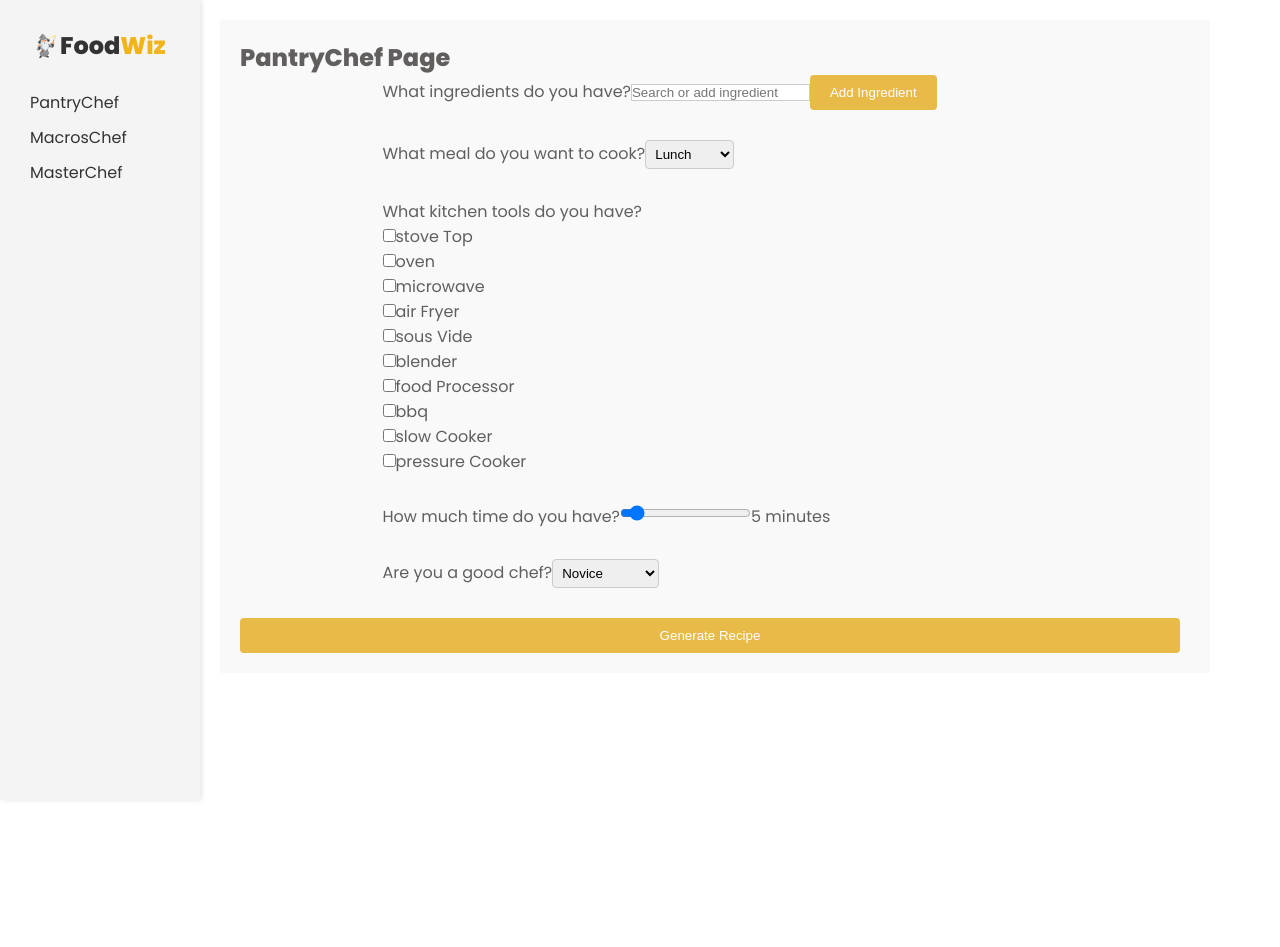
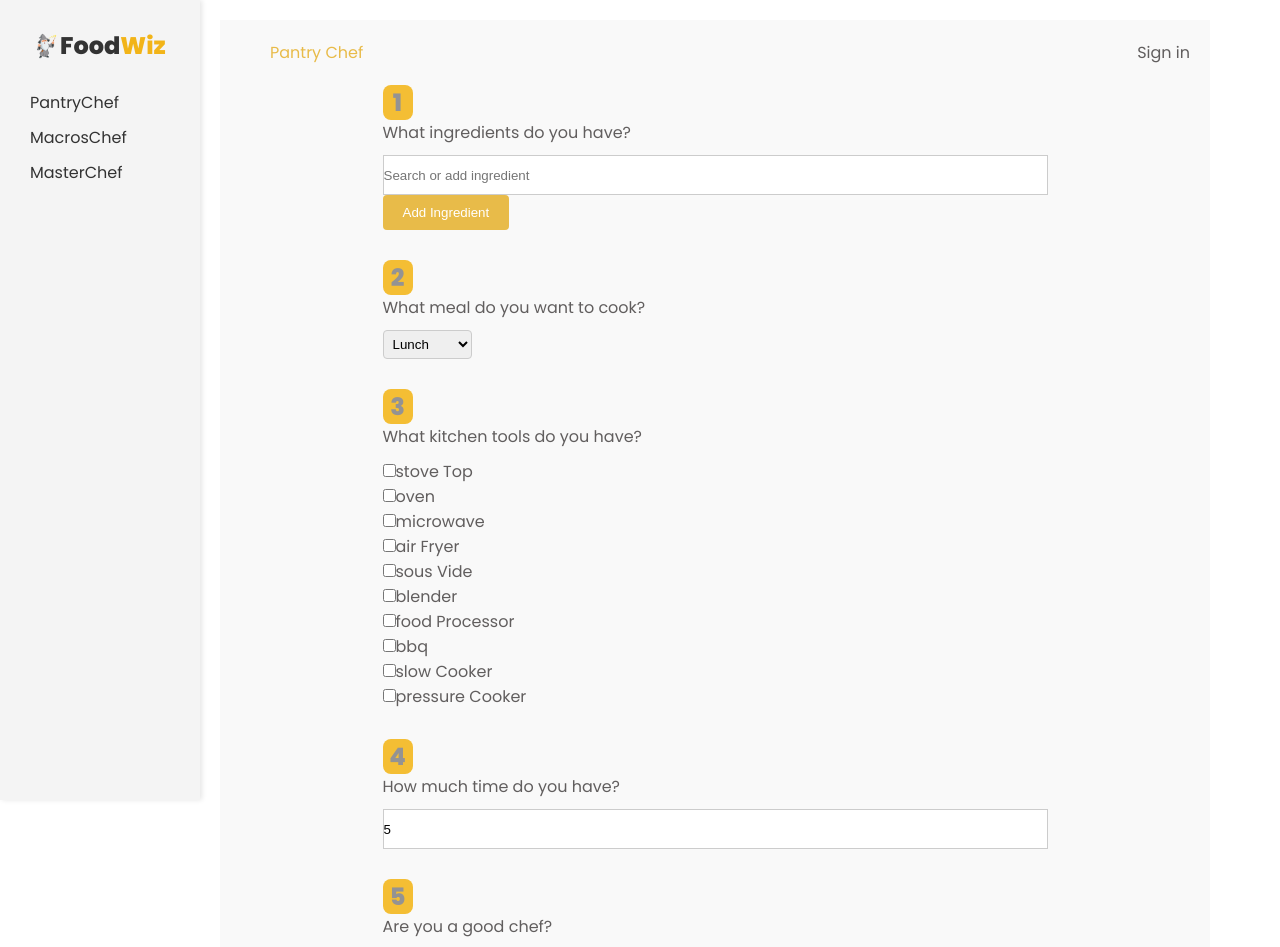
Before and after one commit to Shoaib911/FoodWiz, a React (Create React App) app in the folder foodwiz/FrontEnd/: page /PantryChef in a window 1280 px wide. Shown: the top 947 px of the page. Before the commit the page ends 800 px from the top, so only its background shows below. Built offline with nearby package versions, Linux system fonts and the light colour scheme.

Commit message:
AI with front end
Front end and backend working perfectly with AI

```diff
--- a/foodwiz/FrontEnd/src/pages/MacrosChef.js
+++ b/foodwiz/FrontEnd/src/pages/MacrosChef.js
@@ -1,27 +1,46 @@
 import React, { useState } from "react";
+import axios from "axios";
 import '../style/Chef.css';
 import Sidebar from '../components/Sidebar';
 
 const MacrosChef = () => {
   const [showOutput, setShowOutput] = useState(false);
-  const [carbs, setCarbs] = useState('');
+  const [calories, setCalories] = useState('');
   const [protein, setProtein] = useState('');
   const [fat, setFat] = useState('');
   const [meal, setMeal] = useState('');
+  const [generatedRecipe, setGeneratedRecipe] = useState(null);
 
-  const handleGenerateRecipe = (e) => {
+  const handleGenerateRecipe = async (e) => {
     e.preventDefault(); // Prevent form submission
-    setShowOutput(true);
-  };
 
-  const handleAddDetails = () => {
-    // Save the input values to variables or state
-    console.log(`Carbs: ${carbs}, Protein: ${protein}, Fat: ${fat}, Meal: ${meal}`);
-    // Reset input values if needed
-    // setCarbs('');
-    // setProtein('');
-    // setFat('');
-    // setMeal('');
+    // Validate required fields
+    if (!calories || !protein || !fat || !meal) {
+      console.error('All fields are required');
+      return;
+    }
+
+    // Prepare data to be sent to the backend
+    const requestData = {
+      tags: meal,
+      ingredients: "Example", // You can customize this as needed
+      minutes: "30", // You can customize this as needed
+      name: "Recipe Name", // You can customize this as needed
+      nutrition: `[${calories},${fat},0,0,${protein},0]`
+    };
+
+    try {
+      const response = await axios.post('http://localhost:4000/api/recipes/recommend', requestData);
+      console.log(response.data);  // Debugging line
+      if (response.data && response.data.length > 0) {
+        setGeneratedRecipe(response.data[0]);
+        setShowOutput(true);
+      } else {
+        console.error('No recipe data received');
+      }
+    } catch (error) {
+      console.error('Error generating recipe:', error);
+    }
   };
 
   return (
@@ -42,9 +61,9 @@ const MacrosChef = () => {
             </div>
             <div className="inputs">
               <div className="input-container">
-                <label>Carbs:</label>
+                <label>Calories:</label>
                 <div className="input-group">
-                  <input type="text" placeholder="20" value={carbs} onChange={(e) => setCarbs(e.target.value)} />
+                  <input type="text" placeholder="20" value={calories} onChange={(e) => setCalories(e.target.value)} />
                   <span>grams</span>
                 </div>
               </div>
@@ -89,41 +108,27 @@ const MacrosChef = () => {
               </div>
             </div>
             <div className="Outputs-button">
-              <button type="button" onClick={handleAddDetails}>Add Details</button>
               <button onClick={handleGenerateRecipe}>Generate Recipe</button>
             </div>
           </div>
         </form>
 
-        {showOutput && (
+        {showOutput && generatedRecipe && (
           <div className="Output">
-            <h3>Avocado Toast with Scrambled Tofu</h3>
+            <h3>{generatedRecipe.name}</h3>
             <h2>Ingredients</h2>
             <ol>
-              <li>2 slices whole grain bread</li>
-              <li>150 grams firm tofu</li>
-              <li>1 medium avocado</li>
-              <li>2 teaspoons olive oil</li>
-              <li>Spices and seasonings to taste</li>
+              {generatedRecipe.ingredients?.replace(/[\[\]']+/g, '').split(',').map((ingredient, index) => (
+                <li key={index}>{ingredient.trim()}</li>
+              ))}
             </ol>
             <h2>Instructions</h2>
             <ol>
-              <li>Toast the bread slices in a toaster until crispy.</li>
-              <li>In a frying pan, heat some oil and add the crumbled tofu.</li>
-              <li>Cook the tofu on medium heat for 3-5 minutes, until lightly browned.</li>
-              <li>Add the spices and seasonings of your choice to the tofu, such as turmeric, paprika, salt, and pepper.</li>
-              <li>Continue cooking the tofu for another 2-3 minutes, until well seasoned and slightly crispy.</li>
-              <li>Meanwhile, slice the avocado and mash it with a fork in a small bowl.</li>
-              <li>Spread the mashed avocado on the toasted bread slices.</li>
-              <li>Serve and enjoy!</li>
+              {generatedRecipe.steps?.replace(/[\[\]']+/g, '').split(',').map((step, index) => (
+                <li key={index}>{step.trim()}</li>
+              ))}
             </ol>
-            <h2>Macros:</h2>
-            <ol>
-              <li>Total Calories: 351kcal</li>
-              <li>Carbs: 34 grams</li>
-              <li>Proteins: 20 grams</li>
-              <li>Fats: 15 grams</li>
-            </ol>
+
           </div>
         )}
       </div>
--- a/foodwiz/FrontEnd/src/pages/MasterChef.js
+++ b/foodwiz/FrontEnd/src/pages/MasterChef.js
@@ -1,13 +1,47 @@
 import React, { useState } from "react";
+import axios from "axios";
 import Sidebar from '../components/Sidebar';
 import '../style/Chef.css';
 
 const MasterChef = () => {
   const [showOutput, setShowOutput] = useState(false);
+  const [recipeName, setRecipeName] = useState("");
+  const [servings, setServings] = useState("");
+  const [time, setTime] = useState("");
+  const [skillLevel, setSkillLevel] = useState("Novice");
+  const [generatedRecipe, setGeneratedRecipe] = useState(null);
 
-  const handleGenerateRecipe = (e) => {
-    e.preventDefault(); // Prevent form submission
-    setShowOutput(true);
+  const handleGenerateRecipe = async (e) => {
+    e.preventDefault();
+
+    // Validate required fields
+    if (!recipeName || !time) {
+      console.error('Recipe name and time are required');
+      return;
+    }
+
+    // Prepare data to be sent to the backend
+    const requestData = {
+      tags: "Example",
+      ingredients: "Example",
+      minutes: time,
+      name: recipeName,
+      nutrition: "Example"
+    };
+
+    try {
+      const response = await axios.post('http://localhost:4000/api/recipes/recommend', requestData);
+      console.log(response.data);  // Debugging line
+      // Assuming response.data is an array, take the first element
+      if (response.data && response.data.length > 0) {
+        setGeneratedRecipe(response.data[0]);
+        setShowOutput(true);
+      } else {
+        console.error('No recipe data received');
+      }
+    } catch (error) {
+      console.error('Error generating recipe:', error);
+    }
   };
 
   return (
@@ -29,7 +63,13 @@ const MasterChef = () => {
               </div>
             </div>
             <div className="Inputs">
-              <input className= "detail-input" type="text" placeholder="Recipe name"/>
+              <input
+                className="detail-input"
+                type="text"
+                placeholder="Recipe name"
+                value={recipeName}
+                onChange={(e) => setRecipeName(e.target.value)}
+              />
             </div>
           </div>
 
@@ -41,7 +81,13 @@ const MasterChef = () => {
               </div>
             </div>
             <div className="Inputs">
-              <input className= "detail-input" type="number" placeholder="Number of servings" />
+              <input
+                className="detail-input"
+                type="number"
+                placeholder="Number of servings"
+                value={servings}
+                onChange={(e) => setServings(e.target.value)}
+              />
             </div>
           </div>
 
@@ -53,7 +99,13 @@ const MasterChef = () => {
               </div>
             </div>
             <div className="Inputs">
-              <input className= "detail-input" type="text" placeholder="Time" />
+              <input
+                className="detail-input"
+                type="number"
+                placeholder="Time"
+                value={time}
+                onChange={(e) => setTime(e.target.value)}
+              />
             </div>
           </div>
 
@@ -65,7 +117,11 @@ const MasterChef = () => {
               </div>
             </div>
             <div className="Inputs">
-              <select className= "detail-input">
+              <select
+                className="detail-input"
+                value={skillLevel}
+                onChange={(e) => setSkillLevel(e.target.value)}
+              >
                 <option value="Novice">Novice</option>
                 <option value="Intermediate">Intermediate</option>
                 <option value="Expert">Expert</option>
@@ -81,37 +137,27 @@ const MasterChef = () => {
               </div>
             </div>
             <div className="Outputs-button">
-
-              <button type="button" >Add Details</button>
+              <button type="button">Add Details</button>
               <button onClick={handleGenerateRecipe}>Generate Recipe</button>
             </div>
           </div>
 
-          {showOutput && (
+          {showOutput && generatedRecipe && (
             <div className="Output">
-              <h3>Beef Wellington</h3>
+              <h3>{generatedRecipe.name}</h3>
 
               <h2>Ingredients</h2>
               <ol>
-                <li>400 grams Beef tenderloin</li>
-                <li>250 grams Puff pastry dough</li>
-                <li>1 teaspoon Salt</li>
-                <li>1 teaspoon Pepper</li>
-                <li>1 piece Egg</li>
+                {generatedRecipe.ingredients?.replace(/[\[\]']+/g, '').split(',').map((ingredient, index) => (
+                  <li key={index}>{ingredient.trim()}</li>
+                ))}
               </ol>
 
               <h2>Instructions</h2>
               <ol>
-                <li>Preheat the oven to 200°C (400°F) degrees.</li>
-                <li>Season the beef tenderloin with salt and pepper.</li>
-                <li>Heat a pan over high heat and sear the beef on all sides until browned.</li>
-                <li>Remove the beef from the pan and let it cool.</li>
-                <li>Spread puff pastry dough on a flat surface and place the beef in the center.</li>
-                <li>Wrap the beef with the dough, sealing the edges.</li>
-                <li>Place the wrapped beef on a baking sheet and brush with egg wash.</li>
-                <li>Bake in the preheated oven for 25-30 minutes or until the pastry is golden brown.</li>
-                <li>Remove from the oven and let it rest for a few minutes before slicing.</li>
-                <li>Serve and enjoy!</li>
+                {generatedRecipe.steps?.replace(/[\[\]']+/g, '').split(',').map((step, index) => (
+                  <li key={index}>{step.trim()}</li>
+                ))}
               </ol>
             </div>
           )}
--- a/foodwiz/FrontEnd/src/pages/PantryChef.js
+++ b/foodwiz/FrontEnd/src/pages/PantryChef.js
@@ -1,9 +1,11 @@
 import React, { useState } from 'react';
+import axios from 'axios';
 import Sidebar from '../components/Sidebar';
 import '../style/Chef.css';
 
 const PantryChef = () => {
   const [ingredients, setIngredients] = useState([]);
+  const [ingredientInput, setIngredientInput] = useState("");
   const [meal, setMeal] = useState('Lunch');
   const [tools, setTools] = useState({
     stoveTop: false,
@@ -20,6 +22,7 @@ const PantryChef = () => {
   const [showOutput, setShowOutput] = useState(false);
   const [time, setTime] = useState(5);
   const [chefLevel, setChefLevel] = useState('Novice');
+  const [generatedRecipe, setGeneratedRecipe] = useState(null);
 
   const handleToolChange = (tool) => {
     setTools((prevTools) => ({ ...prevTools, [tool]: !prevTools[tool] }));
@@ -27,37 +30,103 @@ const PantryChef = () => {
 
   const handleAddIngredient = (e) => {
     e.preventDefault();
-    const ingredient = e.target.elements.ingredient.value;
-    if (ingredient) {
-      setIngredients([...ingredients, ingredient]);
-      e.target.elements.ingredient.value = '';
+    if (ingredientInput) {
+      setIngredients([...ingredients, ingredientInput]);
+      setIngredientInput('');
     }
   };
-  const handleGenerateRecipe = () => {
+
+  const handleGenerateRecipe = async (e) => {
+    e.preventDefault();
+
+    if (ingredients.length === 0 || !time) {
+      console.error('Ingredients and time are required');
+      return;
+    }
+
+    const selectedTools = Object.keys(tools).filter(tool => tools[tool]);
+
+    const requestData = {
+      tags: meal,
+      ingredients: ingredients.join(", "),
+      name: "Example",
+      minutes: time,
+      nutrition: "Example"
+    };
+
+    try {
+      const response = await axios.post('http://localhost:4000/api/recipes/recommend', requestData);
+      console.log(response.data);  // Debugging line
+      if (response.data && response.data.length > 0) {
+        setGeneratedRecipe(response.data[0]);
         setShowOutput(true);
+      } else {
+        console.error('No recipe data received');
+      }
+    } catch (error) {
+      console.error('Error generating recipe:', error);
+    }
   };
 
   return (
     <div className="chef-page">
       <Sidebar />
+
       <div className="chef-content">
-        <h2>PantryChef Page</h2>
-        <form onSubmit={handleAddIngredient}>
+        <div className="header">
+          <div className="title">Pantry Chef</div>
+          <div className="account">Sign in</div>
+        </div>
+
+        <form onSubmit={handleGenerateRecipe}>
           <div className="form-section">
-            <label>What ingredients do you have?</label>
-            <input type="text" name="ingredient" placeholder="Search or add ingredient" />
-            <button type="submit">Add Ingredient</button>
+            <div className="text">
+              <div className="step-no">1</div>
+              <div className="text-description">
+                What ingredients do you have?
               </div>
+            </div>
+            <div className="Inputs">
+              <input
+                className="detail-input"
+                type="text"
+                placeholder="Search or add ingredient"
+                value={ingredientInput}
+                onChange={(e) => setIngredientInput(e.target.value)}
+              />
+              <button type="button" onClick={handleAddIngredient}>Add Ingredient</button>
+              <ul>
+                {ingredients.map((ingredient, index) => (
+                  <li key={index}>{ingredient}</li>
+                ))}
+              </ul>
+            </div>
+          </div>
+
           <div className="form-section">
-            <label>What meal do you want to cook?</label>
+            <div className="text">
+              <div className="step-no">2</div>
+              <div className="text-description">
+                What meal do you want to cook?
+              </div>
+            </div>
+            <div className="Inputs">
               <select value={meal} onChange={(e) => setMeal(e.target.value)}>
                 <option value="Breakfast">Breakfast</option>
                 <option value="Lunch">Lunch</option>
                 <option value="Dinner">Dinner</option>
               </select>
             </div>
+          </div>
+
           <div className="form-section">
-            <label>What kitchen tools do you have?</label>
+            <div className="text">
+              <div className="step-no">3</div>
+              <div className="text-description">
+                What kitchen tools do you have?
+              </div>
+            </div>
+            <div className="Inputs">
               <div className="checkbox-container">
                 {Object.keys(tools).map((tool) => (
                   <div key={tool}>
@@ -72,55 +141,74 @@ const PantryChef = () => {
                 ))}
               </div>
             </div>
+          </div>
+
           <div className="form-section">
-            <label>How much time do you have?</label>
+            <div className="text">
+              <div className="step-no">4</div>
+              <div className="text-description">
+                How much time do you have?
+              </div>
+            </div>
+            <div className="Inputs">
               <input
-              type="range"
-              min="1"
-              max="60"
+                className="detail-input"
+                type="number"
+                placeholder="5 minutes"
                 value={time}
                 onChange={(e) => setTime(e.target.value)}
               />
-            <span>{time} minutes</span>
             </div>
+          </div>
+
           <div className="form-section">
-            <label>Are you a good chef?</label>
+            <div className="text">
+              <div className="step-no">5</div>
+              <div className="text-description">
+                Are you a good chef?
+              </div>
+            </div>
+            <div className="Inputs">
               <select value={chefLevel} onChange={(e) => setChefLevel(e.target.value)}>
                 <option value="Novice">Novice</option>
                 <option value="Intermediate">Intermediate</option>
                 <option value="Expert">Expert</option>
               </select>
             </div>
-          <button onClick={handleGenerateRecipe}>Generate Recipe</button>
+          </div>
 
-          {showOutput && (
+          <div className="form-section">
+            <div className="text">
+              <div className="step-no">6</div>
+              <div className="text-description">
+                Generate your Recipe.
+              </div>
+            </div>
+            <div className="Outputs-button">
+              <button type="submit">Generate Recipe</button>
+            </div>
+          </div>
+        </form>
+
+        {showOutput && generatedRecipe && (
           <div className="Output">
-            <h3>Cheese and Avocado Sandwich</h3>
+            <h3>{generatedRecipe.name}</h3>
 
             <h2>Ingredients</h2>
             <ol>
-              <li>Cheese</li>
-              <li>Avocado</li>
-              <li>Bread</li>
-              <li>Butter</li>
-              <li>Spicy Pepper</li>
+              {generatedRecipe.ingredients?.replace(/[\[\]']+/g, '').split(',').map((ingredient, index) => (
+                <li key={index}>{ingredient.trim()}</li>
+              ))}
             </ol>
 
             <h2>Instructions</h2>
             <ol>
-              <li>Toast the bread slices in a toaster.</li>
-              <li>Spread butter on one side of each bread slice.</li>
-              <li>Slice the avocado and the spicy pepper.</li>
-              <li>Grate the cheese.</li>
-              <li>Layer the avocado, spicy pepper, and cheese on one bread slice.</li>
-              <li>Cover with the other bread slice.</li>
-              <li>Cut the sandwich diagonally.</li>
-              <li>Serve and enjoy!</li>
+              {generatedRecipe.steps?.replace(/[\[\]']+/g, '').split(',').map((step, index) => (
+                <li key={index}>{step.trim()}</li>
+              ))}
             </ol>
           </div>
         )}
-        </form>
-
       </div>
     </div>
   );
```
Also changed, not shown: 2 other files (tests, documents, lock files or other folders). Lines whose indentation alone changed are shown as unchanged.
